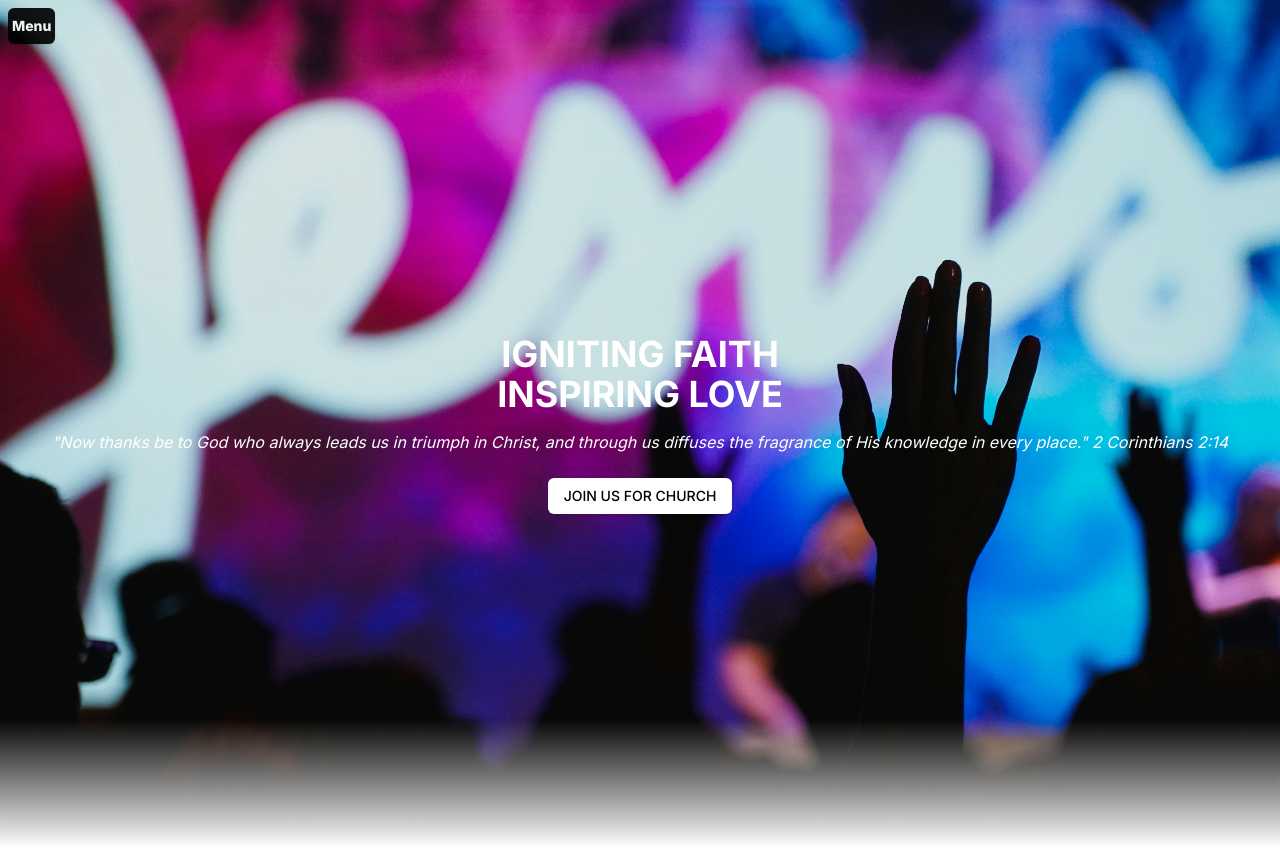
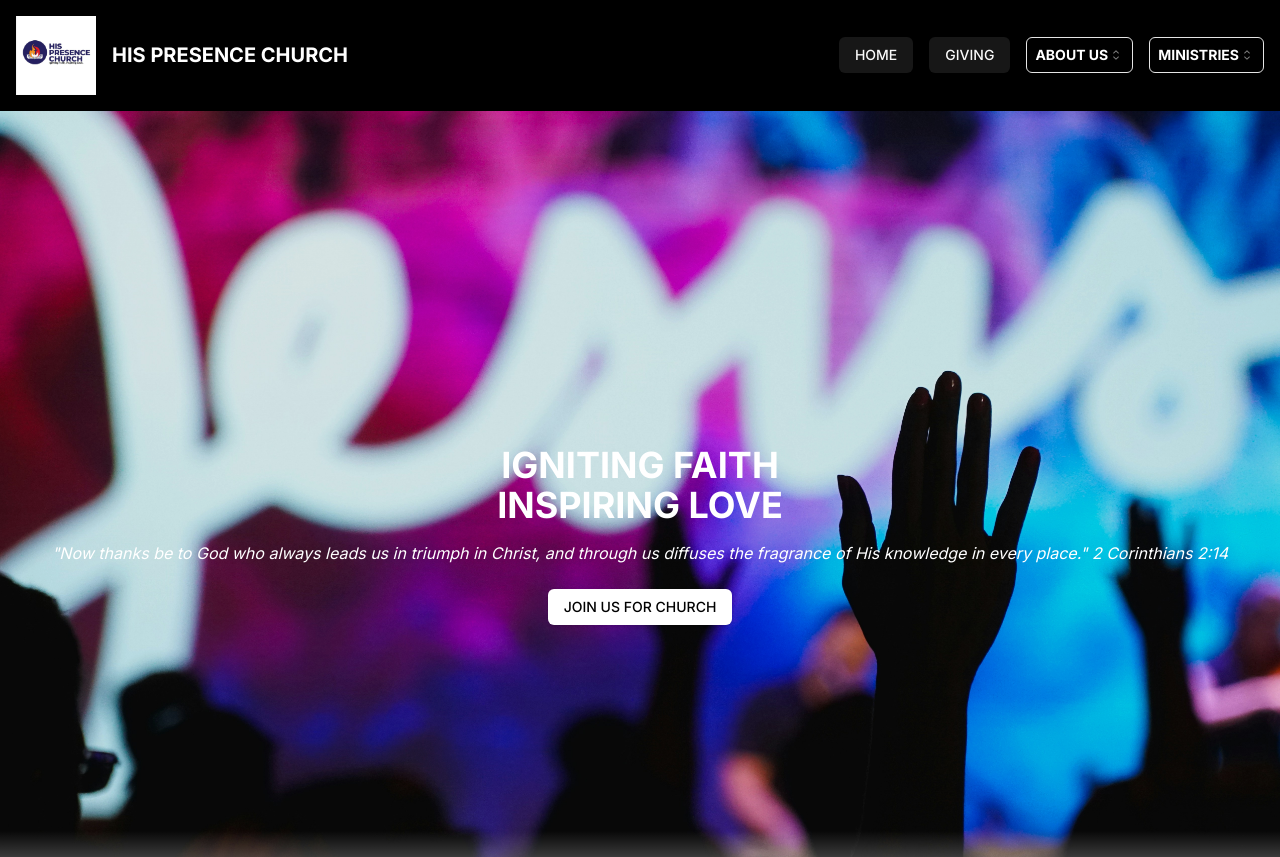
Before and after one commit to alaindescartes/his-presence-church, a Next.js app: page / in a window 1280 px wide. Shown: the top 857 px of the page. Built offline with nearby package versions, Linux system fonts and the light colour scheme.

Commit message:
added changes to the header

```diff
--- a/src/app/_components/Header.jsx
+++ b/src/app/_components/Header.jsx
@@ -1,3 +1,4 @@
+// Header.js
 "use client";
 import { Button } from "@/components/ui/button";
 import {
@@ -10,16 +11,21 @@ import {
 } from "@/components/ui/sheet";
 import { useState } from "react";
 import HeaderContents from "./HeaderContents";
+import HeaderLargeScreen from "./HeaderLargerScreen";
 
 const Header = () => {
   const [isOpen, setIsOpen] = useState(false);
-
-  const closeSheet = () => {
-    setIsOpen(false);
-  };
+  const closeSheet = () => setIsOpen(false);
 
   return (
-    <div>
+    <>
+      {/* Large Screen Header */}
+      <div className="hidden lg:block">
+        <HeaderLargeScreen />
+      </div>
+
+      {/* Mobile Screen Header */}
+      <div className="lg:hidden">
         <Sheet open={isOpen} onOpenChange={setIsOpen}>
           <SheetTrigger asChild>
             <Button className="p-1 absolute z-10 m-2 animate-pulse font-extrabold bg-black">
@@ -38,6 +44,7 @@ const Header = () => {
           </SheetContent>
         </Sheet>
       </div>
+    </>
   );
 };
 
--- a/src/app/_components/HeaderContents.jsx
+++ b/src/app/_components/HeaderContents.jsx
@@ -17,20 +17,7 @@ const HeaderContents = ({ closeSheet }) => {
     closeSheet();
 
     // Redirect based on the selected value
-    switch (value) {
-      case "women":
-        router.push("/women");
-        break;
-      case "men":
-        router.push("/men");
-        break;
-      case "children":
-        router.push("/children");
-        break;
-      default:
-        router.push("/");
-        break;
-    }
+    router.push(value);
   };
 
   const handleRedirection = (url) => {
@@ -48,29 +35,25 @@ const HeaderContents = ({ closeSheet }) => {
       </Button>
       <Button
         className="w-full bg-black text-white hover:bg-gray-800"
-        onClick={() => handleRedirection("/faqs")}
-      >
-        FAQS
-      </Button>
-      <Button
-        className="w-full bg-black text-white hover:bg-gray-800"
-        onClick={() => handleRedirection("/who-we-are")}
-      >
-        WHO WE ARE
-      </Button>
-
-      <Button
-        className="w-full bg-black text-white hover:bg-gray-800"
         onClick={() => handleRedirection("/giving")}
       >
         GIVING
       </Button>
-      <Button
-        className="w-full bg-black text-white hover:bg-gray-800"
-        onClick={() => handleRedirection("/contact-us")}
+
+      <Select
+        className="w-full bg-black text-white text-center"
+        onValueChange={handleSelectChange}
       >
-        CONTACT US
-      </Button>
+        <SelectTrigger className="w-full bg-black text-white font-bold">
+          <SelectValue placeholder="ABOUT US" />
+        </SelectTrigger>
+        <SelectContent className="bg-black text-white">
+          <SelectItem value="/who-we-are">WHO WE ARE</SelectItem>
+          <SelectItem value="/faqs">FAQS</SelectItem>
+          <SelectItem value="/contact-us">CONTACT US</SelectItem>
+        </SelectContent>
+      </Select>
+
       <Select
         className="w-full bg-black text-white text-center"
         onValueChange={handleSelectChange}
@@ -79,9 +62,9 @@ const HeaderContents = ({ closeSheet }) => {
           <SelectValue placeholder="MINISTRIES " />
         </SelectTrigger>
         <SelectContent className="bg-black text-white">
-          <SelectItem value="women">WOMEN</SelectItem>
-          <SelectItem value="men">MEN'S</SelectItem>
-          <SelectItem value="children">CHILDREN</SelectItem>
+          <SelectItem value="/women">WOMEN</SelectItem>
+          <SelectItem value="/men">MEN'S</SelectItem>
+          <SelectItem value="/children">CHILDREN</SelectItem>
         </SelectContent>
       </Select>
     </div>
--- /dev/null
+++ b/src/app/_components/HeaderLargerScreen.jsx
@@ -0,0 +1,87 @@
+"use client";
+import { Button } from "@/components/ui/button";
+import {
+  Select,
+  SelectContent,
+  SelectItem,
+  SelectTrigger,
+  SelectValue,
+} from "@/components/ui/select";
+import Image from "next/image";
+import { useRouter } from "next/navigation";
+import { useState } from "react";
+
+const HeaderLargeScreen = () => {
+  const router = useRouter();
+  const [selectedAbout, setSelectedAbout] = useState("");
+  const [selectedMinistries, setSelectedMinistries] = useState("");
+
+  const handleRedirection = async (url) => {
+    await router.push(url);
+  };
+
+  // Handler for select changes
+  const handleSelectChange = async (value, type) => {
+    await router.push(value);
+    // Reset the select value to show the placeholder after navigation
+    if (type === "about") {
+      setSelectedAbout("");
+    } else if (type === "ministries") {
+      setSelectedMinistries("");
+    }
+  };
+
+  return (
+    <div className="flex justify-between items-center p-4 bg-black text-white">
+      <div className="flex items-center space-x-4">
+        <span>
+          <Image
+            src="/Logo.jpg"
+            width={80}
+            height={20}
+            alt="logo"
+            className="object-contain"
+          />
+        </span>
+        <span className="text-xl font-bold">HIS PRESENCE CHURCH</span>
+      </div>
+
+      <div className="flex gap-4 items-center">
+        <Button onClick={() => handleRedirection("/")}>HOME</Button>
+        <Button onClick={() => handleRedirection("/giving")}>GIVING</Button>
+
+        <Select
+          className="bg-black text-white"
+          value={selectedAbout}
+          onValueChange={(value) => handleSelectChange(value, "about")}
+        >
+          <SelectTrigger className="bg-black text-white p-2 font-bold">
+            <SelectValue placeholder="ABOUT US" />
+          </SelectTrigger>
+          <SelectContent className="bg-black text-white">
+            <SelectItem value="/who-we-are">WHO WE ARE</SelectItem>
+            <SelectItem value="/faqs">FAQS</SelectItem>
+            <SelectItem value="/contact-us">CONTACT US</SelectItem>
+          </SelectContent>
+        </Select>
+
+        <Select
+          className="bg-black text-white"
+          value={selectedMinistries}
+          onValueChange={(value) => handleSelectChange(value, "ministries")}
+        >
+          <SelectTrigger className="bg-black text-white p-2 font-bold">
+            <SelectValue placeholder="MINISTRIES" />
+          </SelectTrigger>
+          <SelectContent className="bg-black text-white">
+            <SelectItem value="/women">WOMEN</SelectItem>
+            <SelectItem value="/men">MEN'S</SelectItem>
+            <SelectItem value="/children">CHILDREN</SelectItem>
+          </SelectContent>
+        </Select>
+      </div>
+    </div>
+  );
+};
+
+export default HeaderLargeScreen;
--- a/src/app/page.js
+++ b/src/app/page.js
@@ -5,14 +5,13 @@ import {
 } from "@fortawesome/free-brands-svg-icons";
 import { FontAwesomeIcon } from "@fortawesome/react-fontawesome";
 import Image from "next/image";
-import Footer from "./_components/Footer";
 import HeroSection from "./_components/HeroSection";
 
 export default function Home() {
   return (
     <div className="">
       <HeroSection />
-      <div className=" mt-3 flex flex-row justify-between animate-bounce-continuous">
+      <div className=" mt-3 flex flex-row justify-around animate-bounce-continuous">
         <div className="flex justify-center items-center flex-col p-3">
           <h1 className="text-center text-3xl font-semibold">SUNDAY SERVICE</h1>
           <p className="text-orange-400">11:00AM</p>
```
Lines whose indentation alone changed are shown as unchanged.
